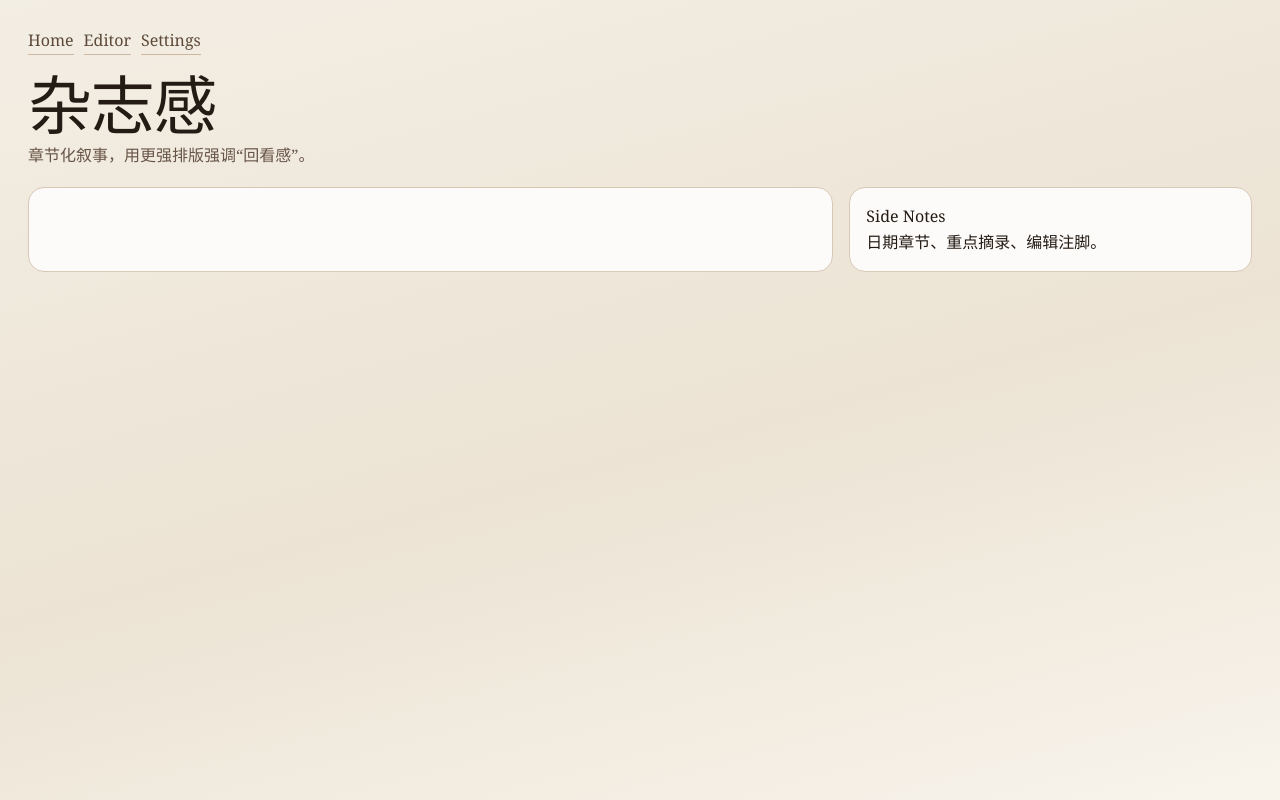
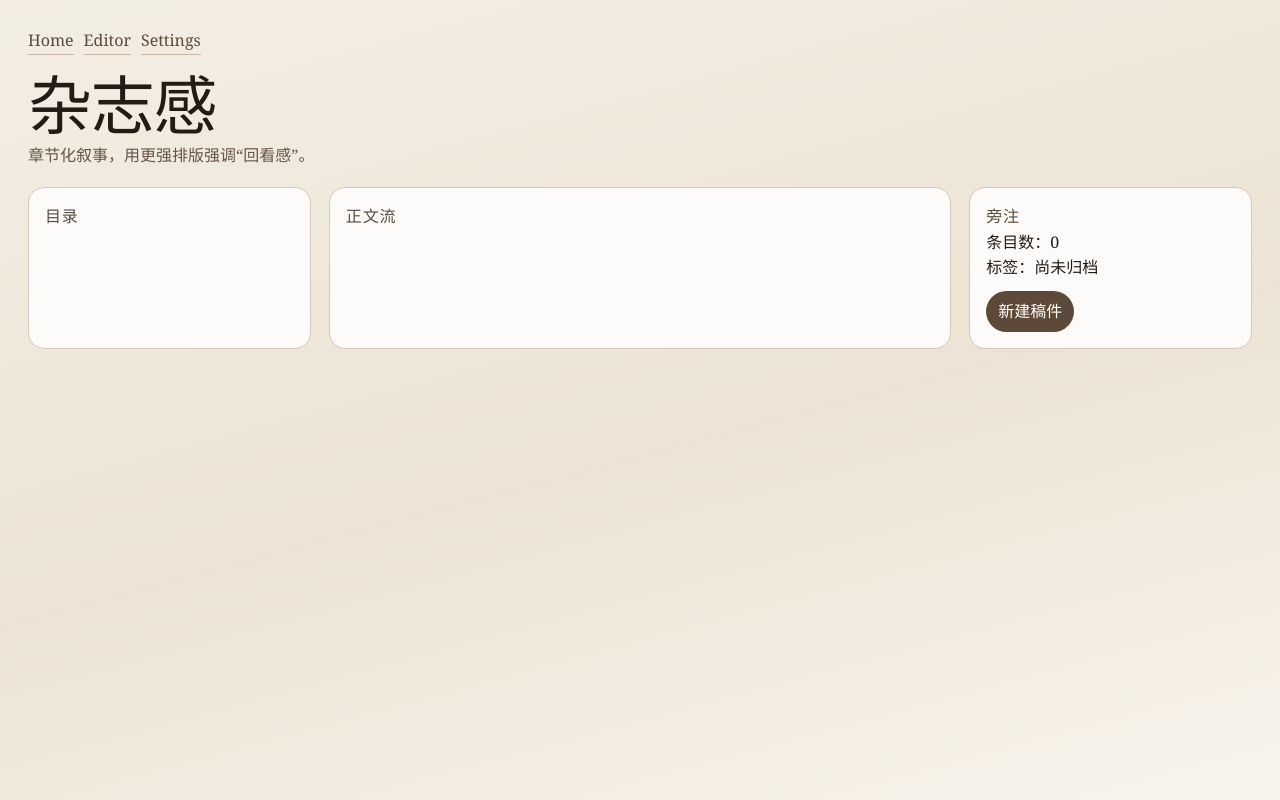
Before and after one commit to sayhia/sujian, a Vue app in the folder frontend/: page /#/ in a window 1280 px wide. Built offline with nearby package versions, Linux system fonts and the light colour scheme.

Commit message:
feat(editorial): redesign home into chaptered magazine layout

```diff
--- a/frontend/src/styles/demo/editorial.css
+++ b/frontend/src/styles/demo/editorial.css
@@ -32,17 +32,36 @@
 
 .editorial-grid {
   display: grid;
-  grid-template-columns: 2fr 1fr;
-  gap: 16px;
+  grid-template-columns: minmax(160px, 1fr) minmax(0, 2.2fr) minmax(180px, 1fr);
+  gap: 18px;
 }
 
 .editorial-main,
+.editorial-directory,
 .editorial-side,
 .editorial-panel {
   border: 1px solid #d8c8b6;
   border-radius: 16px;
   background: color-mix(in srgb, #fff 80%, #f4ece0);
   padding: 16px;
+}
+
+.editorial-directory ol {
+  margin: 0;
+  padding-left: 18px;
+}
+
+.editorial-directory li {
+  margin: 8px 0;
+}
+
+.editorial-main h2,
+.editorial-directory h2,
+.editorial-side h2 {
+  margin-top: 0;
+  font-size: 16px;
+  letter-spacing: 0.05em;
+  color: #5d4938;
 }
 
 .editorial-main article {
@@ -52,6 +71,16 @@
 
 .editorial-main article:last-child {
   border-bottom: 0;
+}
+
+.editorial-btn-link {
+  display: inline-block;
+  margin-top: 10px;
+  color: #fff;
+  background: #5d4938;
+  border-radius: 999px;
+  padding: 8px 12px;
+  text-decoration: none;
 }
 
 .editorial-editor textarea,
--- a/frontend/src/views/demo/editorial/EditorialHomeDemo.vue
+++ b/frontend/src/views/demo/editorial/EditorialHomeDemo.vue
@@ -11,17 +11,30 @@
     <p class="editorial-deck">章节化叙事，用更强排版强调“回看感”。</p>
 
     <section class="editorial-grid">
-      <section class="editorial-main">
-        <article v-for="note in visibleNotes.slice(0, 4)" :key="note.id">
+      <aside class="editorial-directory" data-zone="directory">
+        <h2>目录</h2>
+        <ol>
+          <li v-for="note in chapterNotes" :key="`toc-${note.id}`">
+            <RouterLink :to="`/notes/${note.id}/edit`">{{ note.title || '未命名章节' }}</RouterLink>
+          </li>
+        </ol>
+      </aside>
+
+      <section class="editorial-main" data-zone="reading-stream">
+        <h2>正文流</h2>
+        <article v-for="note in chapterNotes" :key="note.id" class="editorial-reading-card">
           <h3>
-            <RouterLink :to="`/notes/${note.id}/edit`">{{ note.title }}</RouterLink>
+            <RouterLink :to="`/notes/${note.id}/edit`">{{ note.title || '无题' }}</RouterLink>
           </h3>
-          <p>{{ note.content }}</p>
+          <p>{{ note.content || '暂无正文，开始写下你的第一段。' }}</p>
         </article>
       </section>
-      <aside class="editorial-side">
-        <h3>Side Notes</h3>
-        <p>日期章节、重点摘录、编辑注脚。</p>
+
+      <aside class="editorial-side" data-zone="marginalia">
+        <h2>旁注</h2>
+        <p>条目数：{{ visibleNotes.length }}</p>
+        <p>标签：{{ topTags.join(' / ') || '尚未归档' }}</p>
+        <RouterLink class="editorial-btn-link" :to="editorPath">新建稿件</RouterLink>
       </aside>
     </section>
   </main>
@@ -35,6 +48,10 @@ import { useNoteStore } from '../../../stores/noteStore';
 
 const noteStore = useNoteStore();
 const { visibleNotes } = useDemoNotesViewModel();
+const chapterNotes = computed(() => visibleNotes.value.slice(0, 6));
+const topTags = computed(() =>
+  Array.from(new Set(visibleNotes.value.flatMap((item) => item.tags ?? []))).slice(0, 3),
+);
 
 const currentPath = computed(() => {
   if (typeof window === 'undefined') return '/';
```
Also changed, not shown: 1 other file (tests, documents, lock files or other folders).
